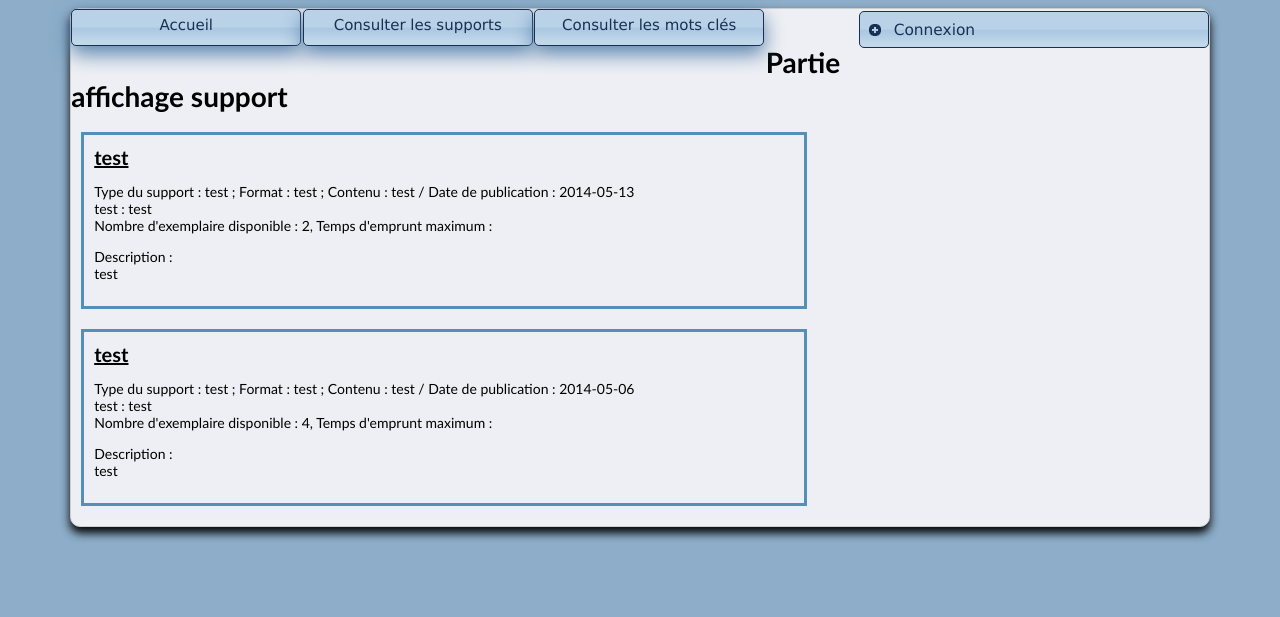
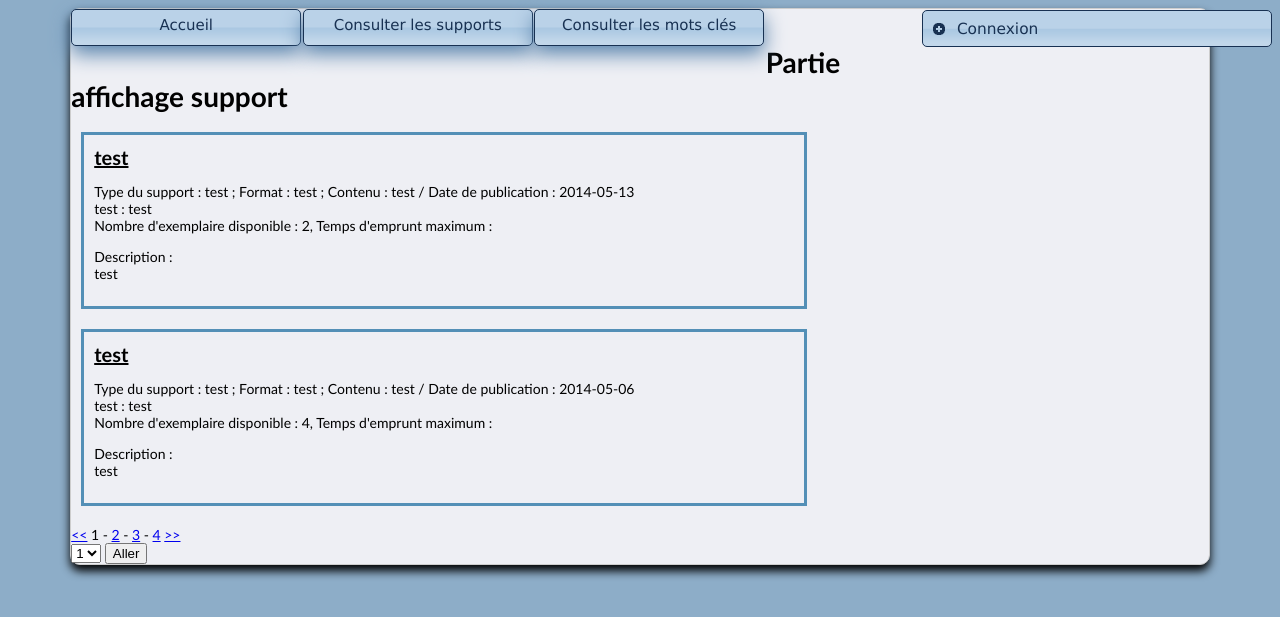
Before and after one commit to OfunEx/appMediatheque, a PHP site: page /appMediatheque/index.php?page=consul_support in a window 1280 px wide. Shown: the top 617 px of the page. Run offline with PHP 8.4, Linux system fonts and the light colour scheme; data comes from the database, SQL or seed files in the repository.

Commit message:
Implementation page par page sur consult_support
hoho

```diff
--- a/vues/consul_support.php
+++ b/vues/consul_support.php
@@ -1,10 +1,108 @@
+
+<?php include("vues/connexion.php") ?>
 
 <div id="zone_de_texte">
     <?php include("vues/menu/menu.php"); ?>
-    <?php include("vues/connexion.php") ?>
     <br>
     <h1>Partie affichage support</h1>
-    <?php
-    Support::listAllSupports();
-    ?>
+    <div id="support-wrapper">
+	    <?php
+
+            // Gestion d'un système de page par page :
+
+            $nbPage = ceil(Support::nombreSupport() / 6);
+
+    		if(!isset($_GET["page"]) || $_GET["page"] < 1 || $_GET["page"] > $nbPage){
+    			Support::supportPage(0);
+    		}
+    		else{
+                    Support::supportPage($_GET["page"] - 1);
+    		}
+
+    	?>
+
+
+
+        <div class="nav-page">
+            <a title="Première page" href="http://localhost/appMediatheque/index.php?page0=consul_support&page=1"><<</a>
+
+            <?php
+                if(!isset($_GET["page"]) || $_GET["page"] < 1 || $_GET["page"] > $nbPage){
+
+                    echo " " . 1 . " ";
+
+
+                    for ($i = 2; $i < 5; $i++) {
+
+                        echo '- <a title="Première page" href="http://localhost/appMediatheque/index.php?page0=consul_support&page=' . $i . '">' . $i . '</a> ';
+
+                    }
+
+
+    		}
+    		else{
+
+
+                    for ($i = $_GET["page"] - 3; $i < $_GET["page"]; $i++) {
+
+                        if($i < 1 ) continue;
+
+                        echo ' <a title="Première page" href="http://localhost/appMediatheque/index.php?page0=consul_support&page=' . $i . '">' . $i . '</a> -';
+
+                    }
+
+
+                    echo " " . $_GET["page"] . " ";
+
+
+                    for ($i = $_GET["page"] + 1; $i < $_GET["page"] + 4 && $i <= $nbPage; $i++) {
+
+                        echo '- <a title="Première page" href="http://localhost/appMediatheque/index.php?page0=consul_support&page=' . $i . '">' . $i . '</a> ';
+
+                    }
+
+
+    		}
+
+
+
+
+
+
+
+
+
+            ?>
+
+            <a title="Dernière page" href="http://localhost/appMediatheque/index.php?page0=consul_support&page=<?php echo $nbPage?>">>></a>
+
+
+            <form  method="get" action="#" >
+                <select name="page">
+
+                <?php
+
+                    for ($i=1; $i <= $nbPage; $i++) {
+                        if ($i == $_GET["page"]) {
+                            echo "<option selected value=".$i.">".$i."</option>";
+                        }
+                        else {
+                            echo "<option value=".$i.">".$i."</option>";
+                        }
+
+                    }
+
+                ?>
+
+                </select>
+
+                <input type="hidden" name="page0" value="consul_support">
+
+                <input type="submit" value="Aller"/>
+
+            </form>
+        </div>
+
+    </div>
+
 </div>
```
